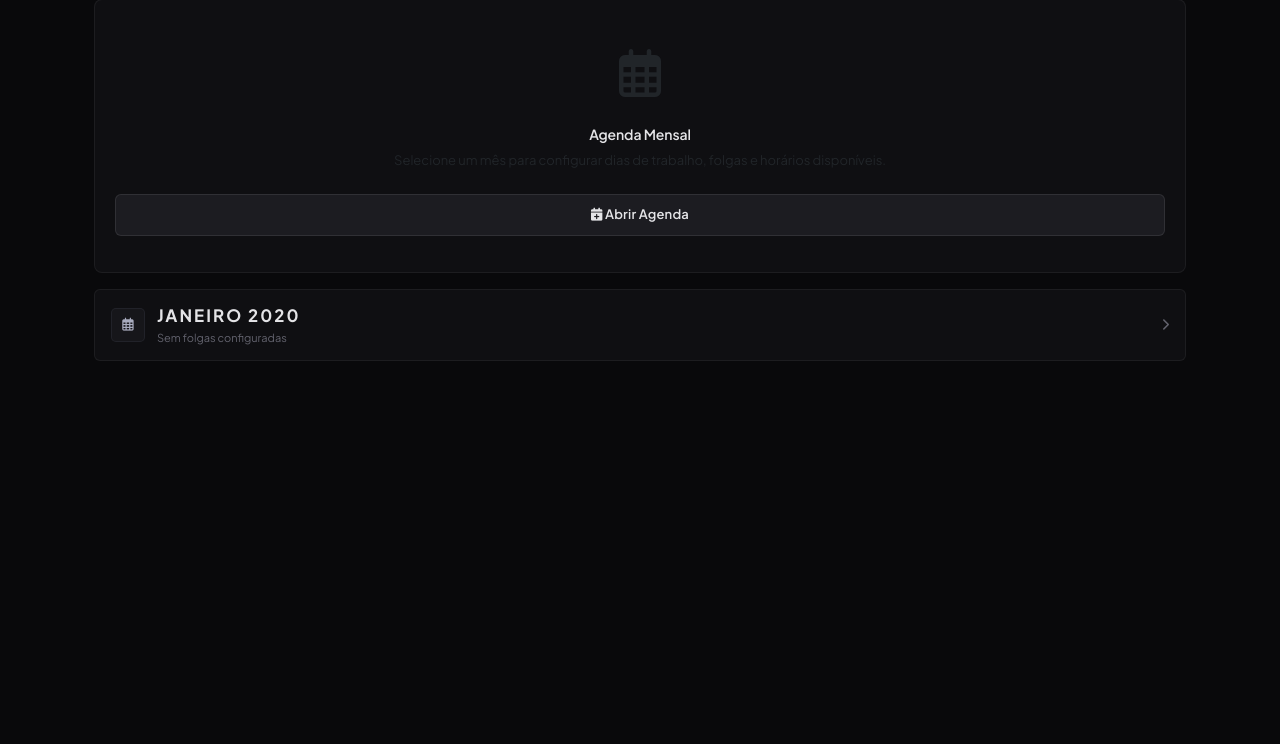
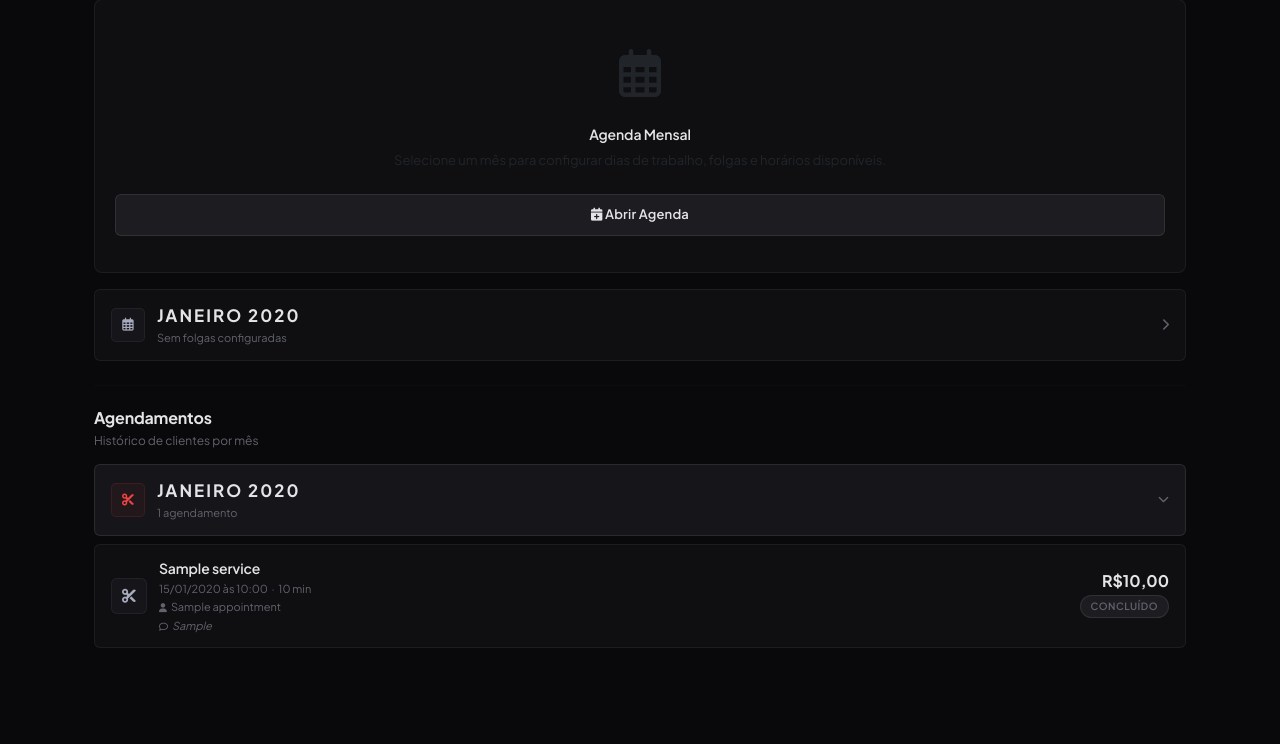
Before and after one commit to GabigolDEVPY/agenda-saas, a Django app: page /admin-portal/ in a window 1280 px wide. Shown: the part 245-989 px from the top of the page. Before the commit the page ends 606 px from the top, so only its background shows below. Run offline with Django 5.2, Linux system fonts and the light colour scheme; a user stored in the database is signed in; tables that the repository leaves empty hold one stand-in row (values such as "Sample post"); parts of the project's set-up code (start-up, migrations or seed data) failed here and were passed over.

Commit message:
fazendo alterações de agendamentos

```diff
--- a/admin_portal/services.py
+++ b/admin_portal/services.py
@@ -4,6 +4,7 @@ from services.services import ServiceService
 from user.forms import EmployeeCreationForm
 from user.models import Preferences
 from appointment.models import MonthAvailability, HoursUnavailable
+from appointment.models import Appointment
 import datetime
 
 
@@ -19,6 +20,20 @@ class AdminService:
             return Establishment.objects.filter(uid=uid).first()
 
         return None
+
+    # selecionar o estabelecimento do usuário logado
+    from itertools import groupby
+    from django.db.models import Prefetch
+
+
+    def get_appointments_by_month(user):
+        appointments = (
+            Appointment.objects
+            .filter(user=user)
+            .select_related("service")
+            .order_by("date", "time")
+        )
+        return appointments
 
     @staticmethod
     def get_context_admin(view, **kwargs):
@@ -40,14 +55,9 @@ class AdminService:
         context['employees'] = establishment.users.filter(is_owner=False).order_by("first_name", "last_name", "username") if establishment else []
         context['employee_form'] = EmployeeCreationForm()
         context['service_users'] = ServiceService.get_service_users(view.request.user, establishment)
-        context['services'] = ServiceService.get_services(
-            view.request.user,
-            service_users=context['service_users'],
-        )
-        context['service_form'] = ServiceService.get_form(
-            view.request.user,
-            users=context['service_users'],
-        )
+        context['services'] = ServiceService.get_services(view.request.user,service_users=context['service_users'],)
+        context['service_form'] = ServiceService.get_form(view.request.user,users=context['service_users'],)
+        context["appointments"] = AdminService.get_appointments_by_month(view.request.user)
 
         hours = HoursUnavailable.objects.filter(user=view.request.user).select_related('month')
         dias_off = []
--- a/admin_portal/templates/admin.html
+++ b/admin_portal/templates/admin.html
@@ -79,7 +79,7 @@
 
   <!-- MESES ABERTOS (renderizados dinamicamente) -->
   <div id="open-months-list"></div>
-
+  {% include "partials/appointments/appointments_list.html" %}
 </div>
 
 <!-- ══════════════════════════════════════
--- /dev/null
+++ b/admin_portal/templates/partials/appointments/appointments_list.html
@@ -0,0 +1,87 @@
+{% load i18n %}
+
+<div id="appointments-list">
+
+  <hr class="divider" style="margin: 24px 0 20px;"/>
+
+  <div class="section-header" style="margin-bottom:14px;">
+    <div>
+      <div class="section-title">Agendamentos</div>
+      <div class="section-sub">Histórico de clientes por mês</div>
+    </div>
+  </div>
+
+  {% if appointments %}
+
+    {% regroup appointments by date.month as months_list %}
+
+    {% for month_group in months_list %}
+      {% with first=month_group.list.0 %}
+
+      <div class="open-month-bar" style="background:var(--bg-3);border-color:var(--border-dark);" onclick="this.nextElementSibling.classList.toggle('is-hidden'); this.querySelector('.month-chevron').classList.toggle('fa-chevron-down'); this.querySelector('.month-chevron').classList.toggle('fa-chevron-up');">
+        <div class="open-month-bar-left">
+          <div class="open-month-bar-icon" style="background:rgba(239,68,68,.06);border-color:rgba(239,68,68,.12);">
+            <i class="fa-solid fa-scissors" style="color:var(--danger);font-size:12px;"></i>
+          </div>
+          <div>
+            <div class="open-month-title">{{ first.date|date:"F Y" }}</div>
+            <div class="open-month-meta">{{ month_group.list|length }} agendamento{{ month_group.list|length|pluralize }}</div>
+          </div>
+        </div>
+        <i class="fa-solid fa-chevron-down month-chevron" style="color:var(--muted);font-size:11px;transition:all .2s;"></i>
+      </div>
+
+      <div class="month-list" style="margin-bottom:16px;">
+        {% for appointment in month_group.list %}
+        <div class="month-item" style="cursor:default;">
+          <div class="month-left">
+            <div class="month-icon">
+              <i class="fa-solid fa-scissors"></i>
+            </div>
+            <div>
+              <div class="month-name">{{ appointment.service.name }}</div>
+              <div class="month-stat">
+                {{ appointment.date|date:"d/m/Y" }} às {{ appointment.time|time:"H:i" }}
+                &nbsp;·&nbsp; {{ appointment.duration }} min
+              </div>
+              {% if appointment.client_name %}
+                <div class="month-stat" style="margin-top:2px;">
+                  <i class="fa-solid fa-user" style="font-size:9px;margin-right:4px;"></i>{{ appointment.client_name }}
+                </div>
+              {% endif %}
+              {% if appointment.observation %}
+                <div class="month-stat" style="margin-top:2px;font-style:italic;">
+                  <i class="fa-regular fa-comment" style="font-size:9px;margin-right:4px;"></i>{{ appointment.observation }}
+                </div>
+              {% endif %}
+            </div>
+          </div>
+
+          <div style="display:flex;flex-direction:column;align-items:flex-end;gap:6px;flex-shrink:0;">
+            <span class="stat-value" style="font-size:16px;">R${{ appointment.total }}</span>
+            {% now "Y-m-d" as today_str %}
+            {% if appointment.date|date:"Y-m-d" < today_str %}
+              <span class="month-badge badge-gray">Concluído</span>
+            {% elif appointment.date|date:"Y-m-d" == today_str %}
+              <span class="month-badge badge-ok">Hoje</span>
+            {% else %}
+              <span class="month-badge badge-accent">Agendado</span>
+            {% endif %}
+          </div>
+        </div>
+        {% endfor %}
+      </div>
+
+      {% endwith %}
+    {% endfor %}
+
+  {% else %}
+
+    <div class="empty-state">
+      <i class="fa-regular fa-calendar-xmark"></i>
+      <div>Nenhum agendamento encontrado.</div>
+    </div>
+
+  {% endif %}
+
+</div>
--- a/admin_portal/views.py
+++ b/admin_portal/views.py
@@ -9,4 +9,5 @@ class ServicesView(LoginRequiredMixin, TemplateView):
 
     def get_context_data(self, **kwargs):
         context = AdminService.get_context_admin(self, **kwargs)
+        print(context["appointments"])
         return context
--- a/global/static/scripts_barber.js
+++ b/global/static/scripts_barber.js
@@ -2,6 +2,8 @@
 var DIAS_OFF = [];
 var HORARIOS = {};
 
+/* horarios que aparecerão na agenda para selecionar horarios disponiveis para agendar
+ pode alterar e mandar do backend, da parte de avaliable days, hours, etc*/
 var DEFAULT_SLOTS = [];
 (function() {
   var h;
```
